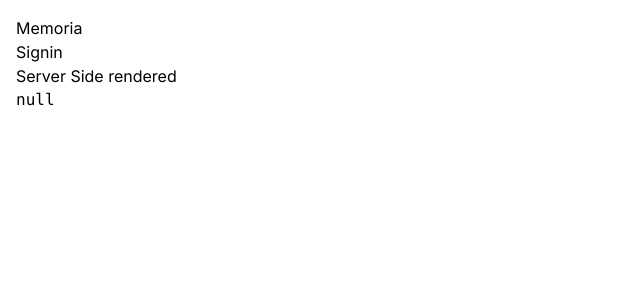
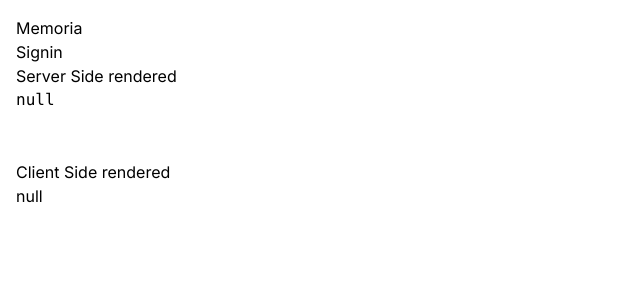
Before and after one commit to samyakkhatua/memoria, a Next.js app: page / in a window 1280 px wide. Shown: the top 300 px of the page, without its empty margins (0-640 px from the left). Built offline with nearby package versions, Linux system fonts and the light colour scheme; no server answers.

Commit message:
use client heading

```diff
--- a/app/page.js
+++ b/app/page.js
@@ -1,6 +1,7 @@
 import Link from "next/link";
 import { getServerSession  } from "next-auth";
 import { authOptions } from "./api/auth/[...nextauth]/route";
+import User from "./components/User";
 
 export default async function Home() {
   const session = await getServerSession(authOptions)
@@ -14,6 +15,11 @@ export default async function Home() {
 
     <p>Server Side rendered</p>
     <pre>{JSON.stringify(session)}</pre>
+    <br></br>
+    <br/>
+
+    <p>Client Side rendered</p>
+    <User />
     </>
   )
 }
```
